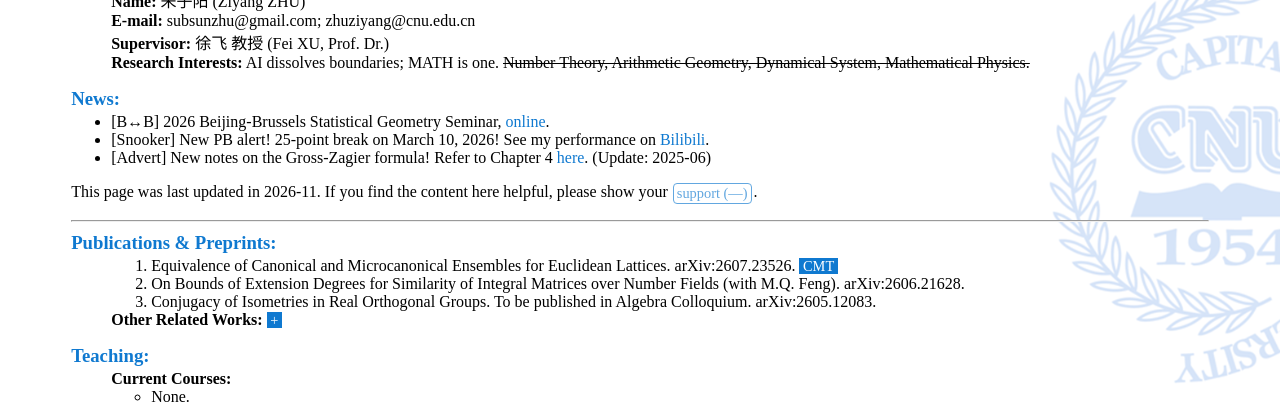
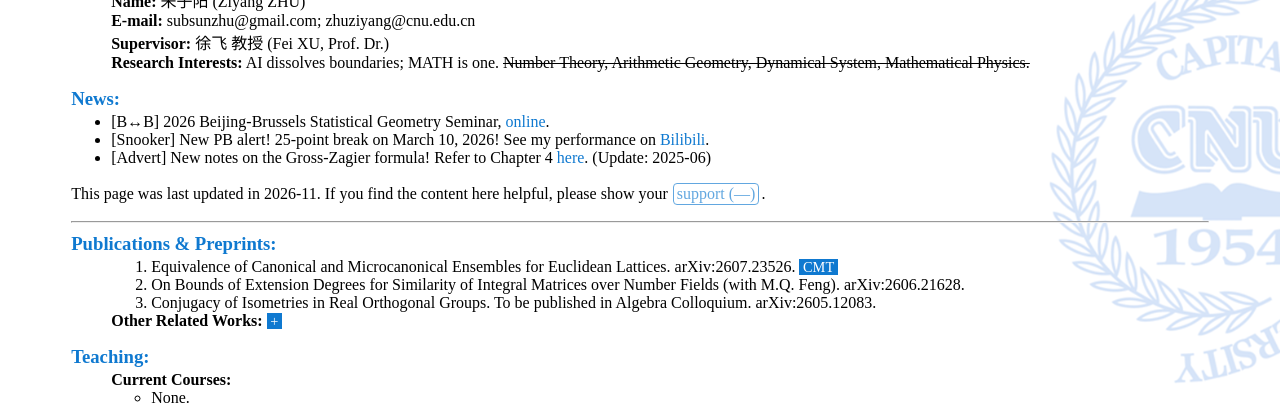
Before and after one commit to ZiyangZhu/home, a plain HTML site: page index.html in a window 1280 px wide. Shown: the part 372-777 px from the top of the page. Drawn offline with Linux system fonts and the light colour scheme; no server answers.

Commit message:
Update index.html

```diff
--- a/index.html
+++ b/index.html
@@ -49,7 +49,7 @@ mark {
 
 .support-btn {
   padding: 1px 3px;
-  font-size: 90%;
+  font-size: 100%;
   border: 1px solid var(--theme-color);
   background: white;
   color: var(--theme-color);
@@ -57,12 +57,6 @@ mark {
   cursor: pointer;
   margin-left: 1px;
   margin-right: 2px;
-  display: inline-flex;
-  align-items: center;
-  justify-content: center;
-  white-space: nowrap;
-  vertical-align: middle;
-  box-sizing: border-box;
   font-family: inherit;
   touch-action: manipulation;
 }
```
